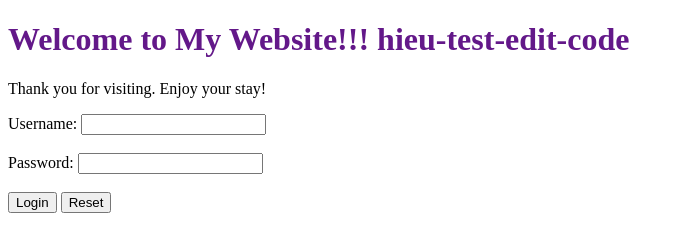
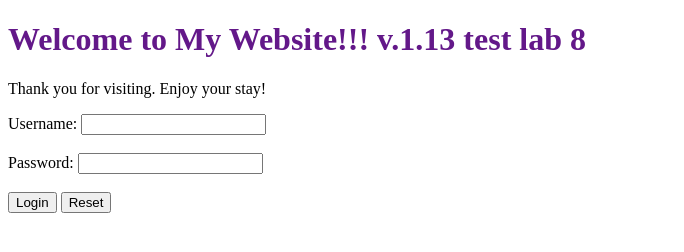
Before and after one commit to hieu-dinh/nodejs-random-color, a website: page public/index.html in a window 1280 px wide. Shown: the whole page, without its empty margins (0-684 px from the left). Drawn offline with Linux system fonts and the light colour scheme.

Commit message:
v.1.13 test lab 8

```diff
--- a/public/index.html
+++ b/public/index.html
@@ -7,7 +7,7 @@
 </head>
 
 <body>
-    <h1 id="welcome" style="color: #631889;">Welcome to My Website!!! hieu-test-edit-code</h1>
+    <h1 id="welcome" style="color: #631889;">Welcome to My Website!!! v.1.13 test lab 8</h1>
     <p>Thank you for visiting. Enjoy your stay!</p>
 
     <form action="/api/login" method="POST">
```
